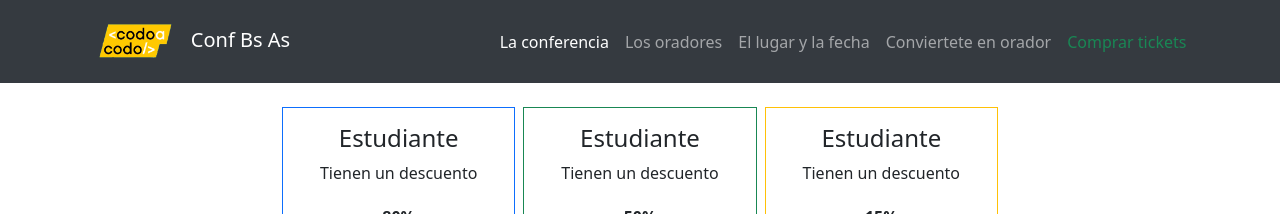
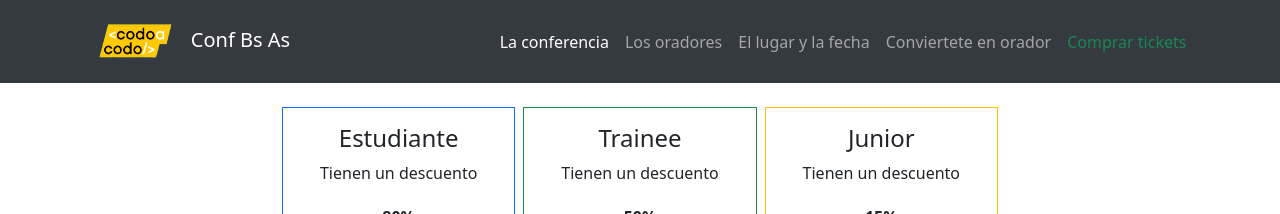
Before and after one commit to maira-f/Ej-integrador-bootstrap, a plain HTML site: page tickets.html in a window 1280 px wide. Shown: the top 214 px of the page. Drawn offline with nearby package versions, Linux system fonts and the light colour scheme.

Commit message:
Tickets cambios

```diff
--- a/tickets.html
+++ b/tickets.html
@@ -78,7 +78,7 @@
             </div>
             <div class="col g-4 mx-1 text-center border border-success">
                 <p>
-                <h4>Estudiante</h4>
+                <h4>Trainee</h4>
                 <p class="text-center">Tienen un descuento</p>
                 <p class="text-center fw-bold py-1">50%</p>
                 * presentar documentación</p>
@@ -86,7 +86,7 @@
             </div>
             <div class="col g-4 mx-1 text-center  border border-warning">
                 <p>
-                <h4>Estudiante</h4>
+                <h4>Junior</h4>
                 <p class="text-center">Tienen un descuento</p>
                 <p class="text-center fw-bold py-1">15%</p>
                 * presentar documentación</p>
```
